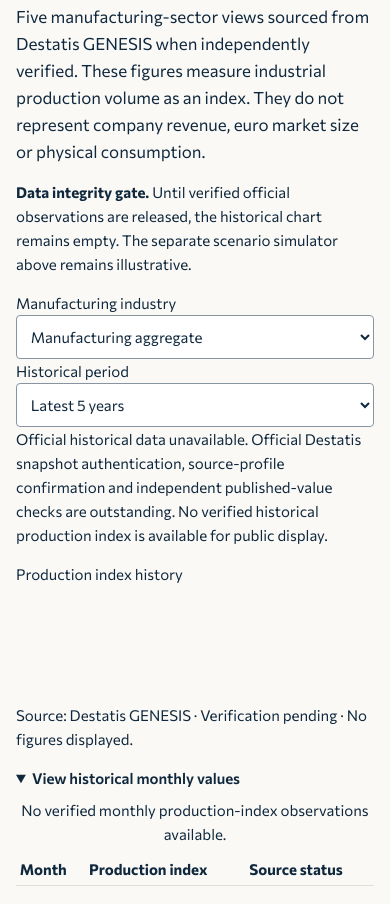
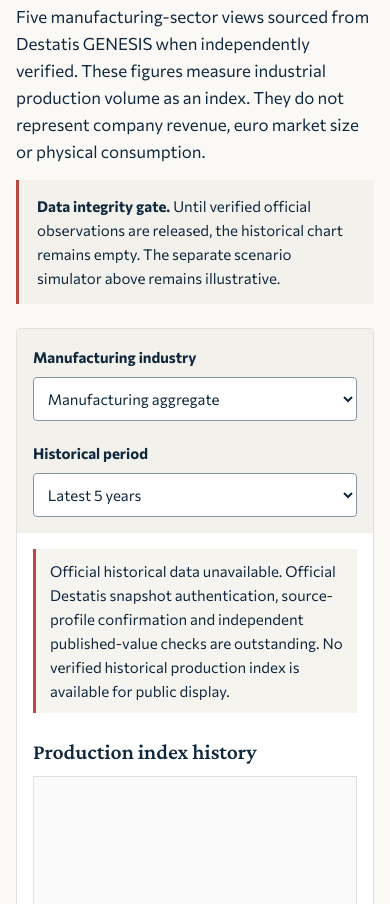
Before and after one commit to praneix/FirmaBlickRepo, a website with bundled scripts: page site/index.html in a window 390 px wide. Shown: the part 3520-4424 px from the top of the page. Built offline with nearby package versions, Linux system fonts and the light colour scheme; a web font is replaced by a local one.

Commit message:
Style accessible responsive historical industry data presentation

```diff
--- a/site/styles.css
+++ b/site/styles.css
@@ -121,3 +121,27 @@ footer { background: #0b1e2d; color: var(--ivory); padding-top: 48px; }
 @media (max-width: 370px) {
   .themes { grid-template-columns: minmax(0, 1fr); }
 }
+
+/* Historical intelligence: verified-source-only desktop and mobile interface */
+.historical { color: var(--navy); }
+.historical-note { background: #f3f1ec; border-left: 3px solid var(--red); padding: 14px 18px; max-width: 85ch; }
+.historical-shell { margin-top: 24px; border: 1px solid var(--border); background: white; border-radius: 4px; overflow: hidden; }
+.historical-controls { display: grid; grid-template-columns: 2fr 1fr; gap: 20px; padding: 24px; background: var(--wash); }
+.historical-controls label { display: block; font-weight: 700; margin-bottom: 8px; }
+.historical-body { padding: clamp(16px,3vw,28px); }
+#historical-status { border-left: 3px solid var(--red); padding: 10px 14px; background: #f6f4ef; }
+.historical-body figcaption { font: 600 1.45rem var(--serif); padding: 12px 0; }
+#historical-chart { background: #fafafa; border: 1px solid var(--border); min-height: 160px; color: var(--navy); }
+.historical-line { stroke: var(--red); stroke-width: 2.5; fill: none; }
+.historical-point { fill: var(--red); }
+.historical-meta { font-size: .83rem; overflow-wrap: anywhere; margin: 16px 0; color: var(--muted); }
+.historical-details { margin-top: 20px; }
+.historical-table-wrap { overflow-x: auto; max-height: 430px; overflow-y: auto; margin-top: 12px; }
+.historical-table-wrap th, .historical-table-wrap td { padding: 8px 12px; border-bottom: 1px solid var(--border); }
+.historical-table-wrap thead { position: sticky; top: 0; background: white; }
+.historical-table-wrap caption { text-align: left; color: var(--muted); }
+@media(max-width:740px) {
+  .historical-controls { grid-template-columns: minmax(0,1fr); padding: 16px; }
+  .historical-body { padding: 16px; }
+  .historical-table-wrap { max-height: 330px; }
+}
```
